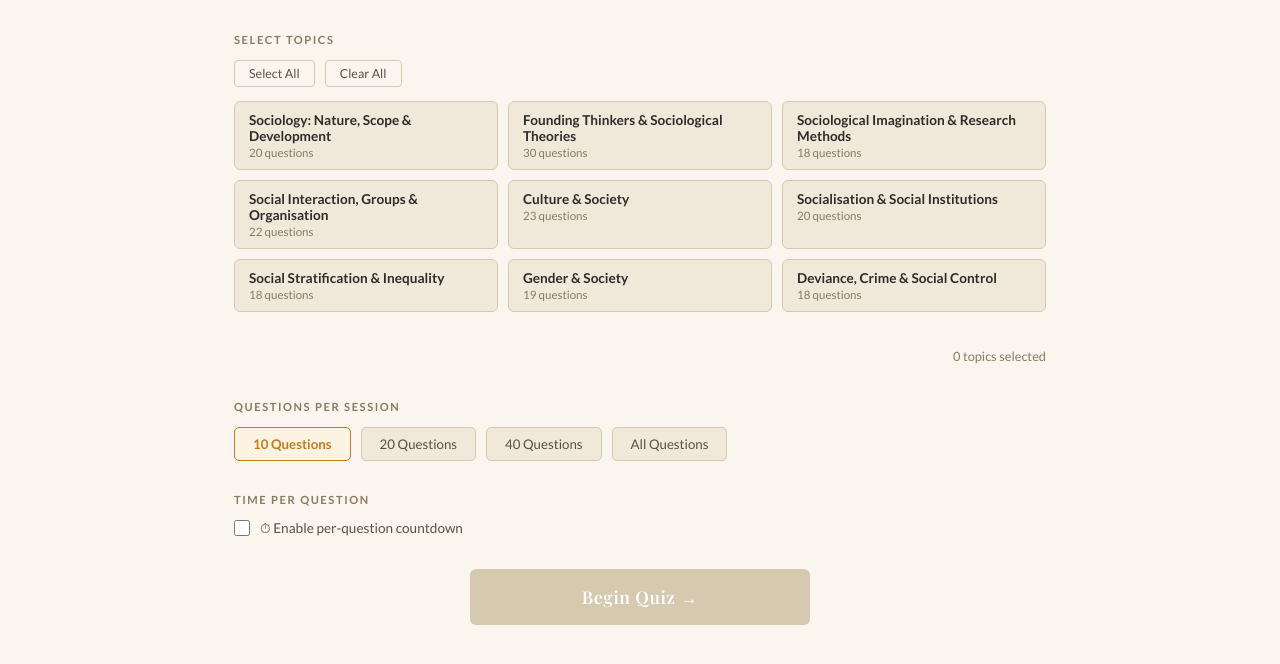
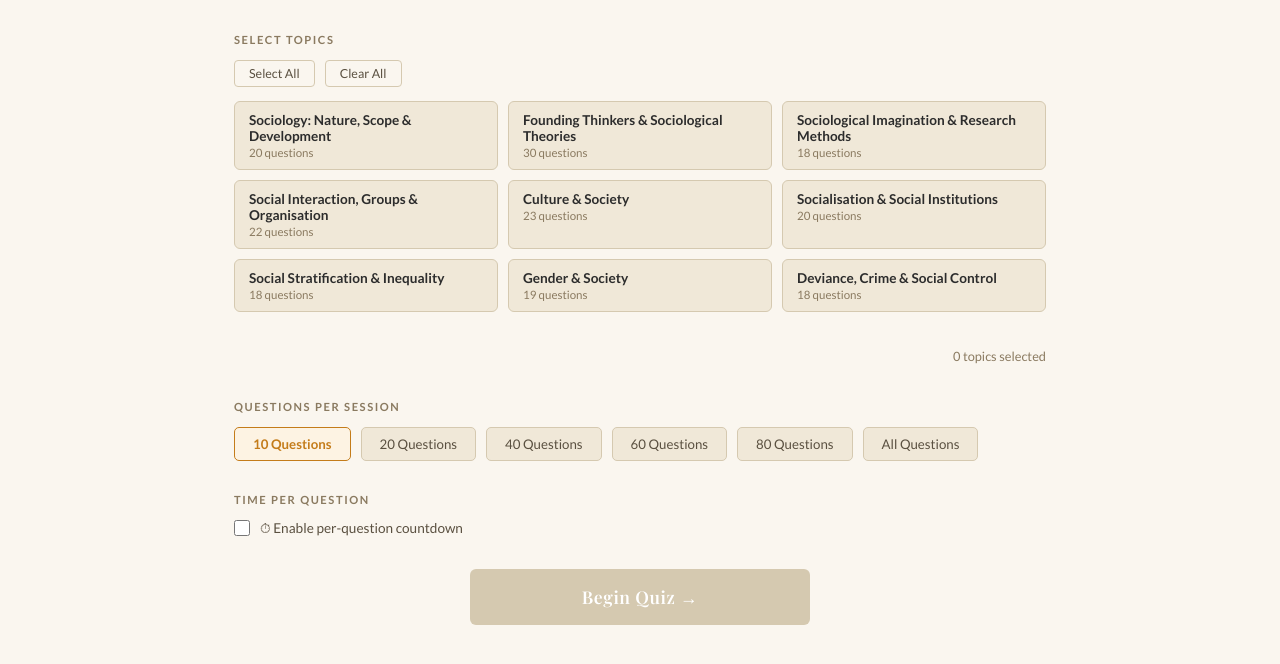
Before and after one commit to olaoyefaruq/soc101, a plain HTML site: page index.html in a window 1280 px wide. Shown: the part 430-1094 px from the top of the page. Drawn offline with nearby package versions, Linux system fonts and the light colour scheme; a web font is replaced by a local one.

Commit message:
Update index.html

```diff
--- a/index.html
+++ b/index.html
@@ -233,6 +233,8 @@
       <button class="config-btn active" data-val="10" onclick="setQCount(this)">10 Questions</button>
       <button class="config-btn" data-val="20" onclick="setQCount(this)">20 Questions</button>
       <button class="config-btn" data-val="40" onclick="setQCount(this)">40 Questions</button>
+      <button class="config-btn" data-val="60" onclick="setQCount(this)">60 Questions</button>
+      <button class="config-btn" data-val="80" onclick="setQCount(this)">80 Questions</button>
       <button class="config-btn" data-val="all" onclick="setQCount(this)">All Questions</button>
     </div>
   </div>
```
